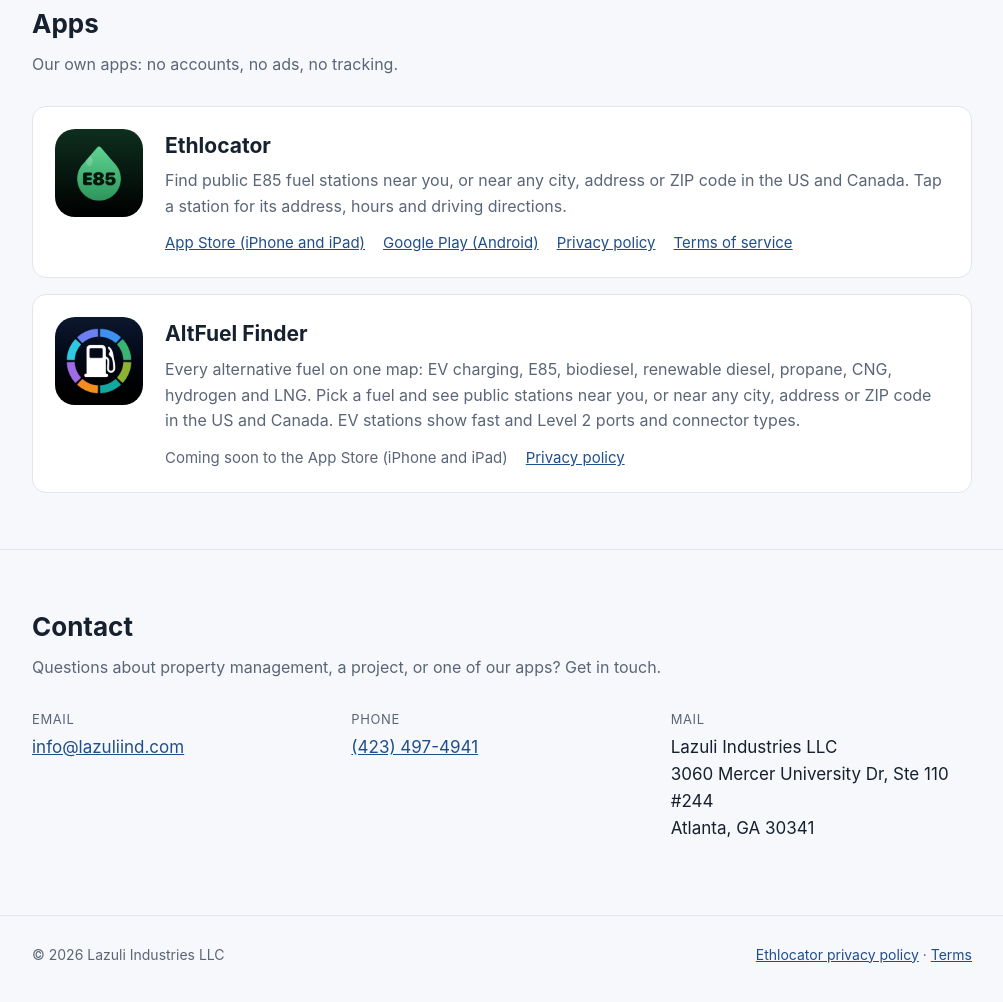
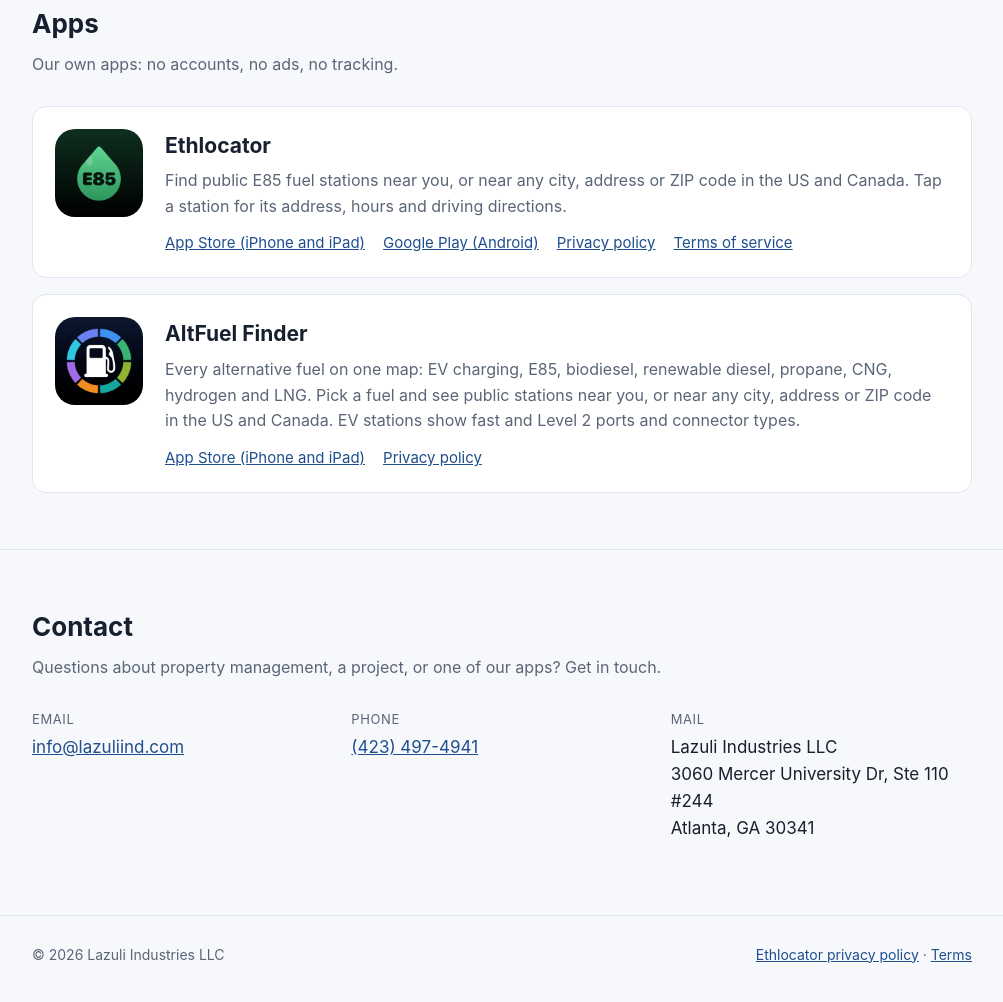
Before and after one commit to GopherEverett/lazuliind.com, a plain HTML site: page index.html in a window 1280 px wide. Shown: the part 922-1924 px from the top of the page, without its empty margins (138-1141 px from the left). Drawn offline with Linux system fonts and the light colour scheme.

Commit message:
Link AltFuel Finder on the App Store
Co-Authored-By: Claude Opus 5.5 <noreply@anthropic.com>

```diff
--- a/index.html
+++ b/index.html
@@ -96,7 +96,7 @@
             <h3>AltFuel Finder</h3>
             <p>Every alternative fuel on one map: EV charging, E85, biodiesel, renewable diesel, propane, CNG, hydrogen and LNG. Pick a fuel and see public stations near you, or near any city, address or ZIP code in the US and Canada. EV stations show fast and Level 2 ports and connector types.</p>
             <div class="links">
-              <span>Coming soon to the App Store (iPhone and iPad)</span>
+              <a href="https://apps.apple.com/us/app/altfuel-finder/id6838438386">App Store (iPhone and iPad)</a>
               <a href="altfuel/privacy/index.html">Privacy policy</a>
             </div>
           </div>
```
